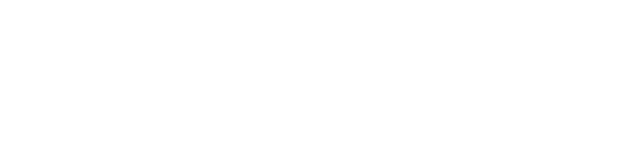
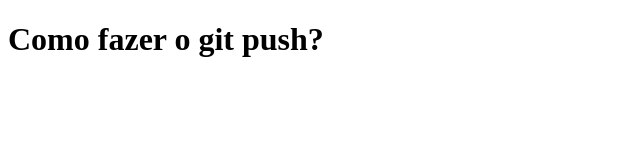
Before and after one commit to edskate/Entendendo-o-Git-27-01-2024, a plain HTML site: page Comando.html in a window 1280 px wide. Shown: the whole page, without its empty margins (0-640 px from the left). Drawn offline with Linux system fonts and the light colour scheme.

Commit message:
como fazer o git push

```diff
--- a/Comando.html
+++ b/Comando.html
@@ -6,6 +6,6 @@
     <title>Coamndo git.</title>
 </head>
 <body>
-
+    <h1>Como fazer o git push?</h1>
 </body>
 </html>
```
